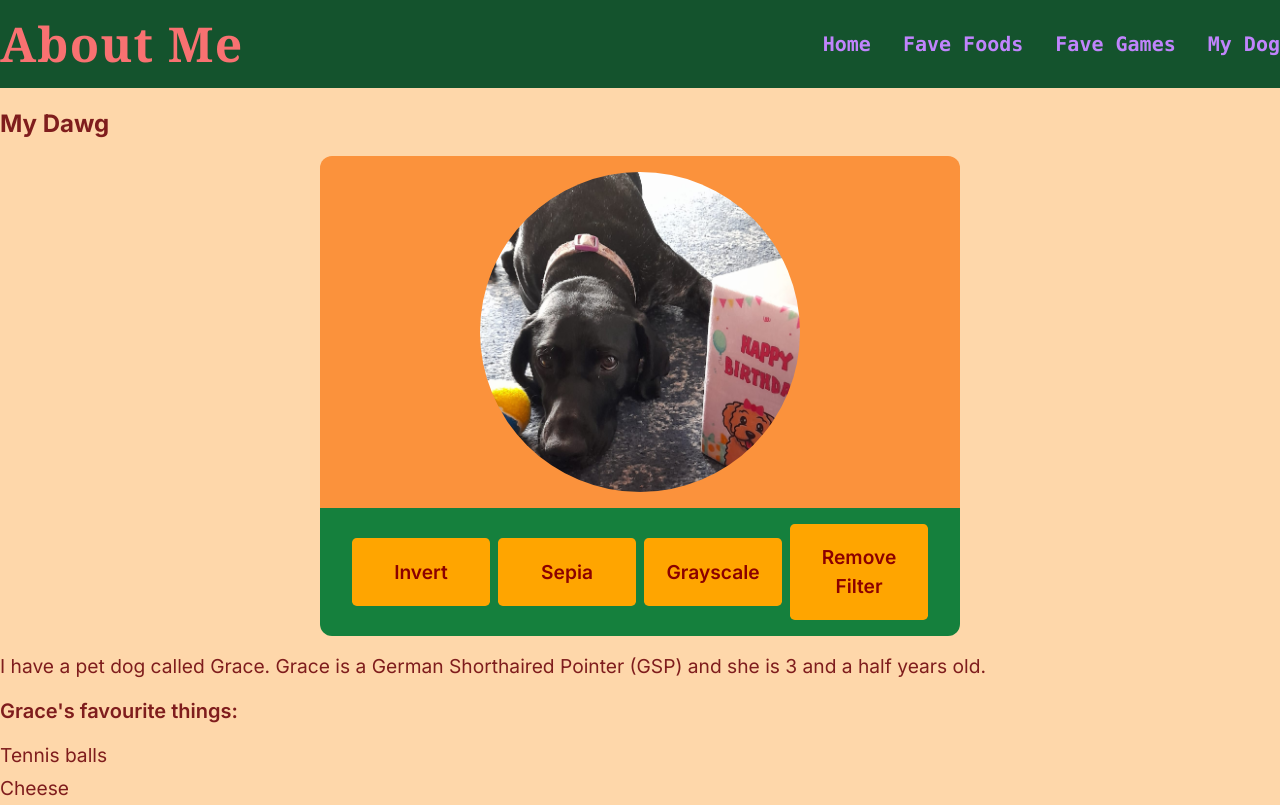
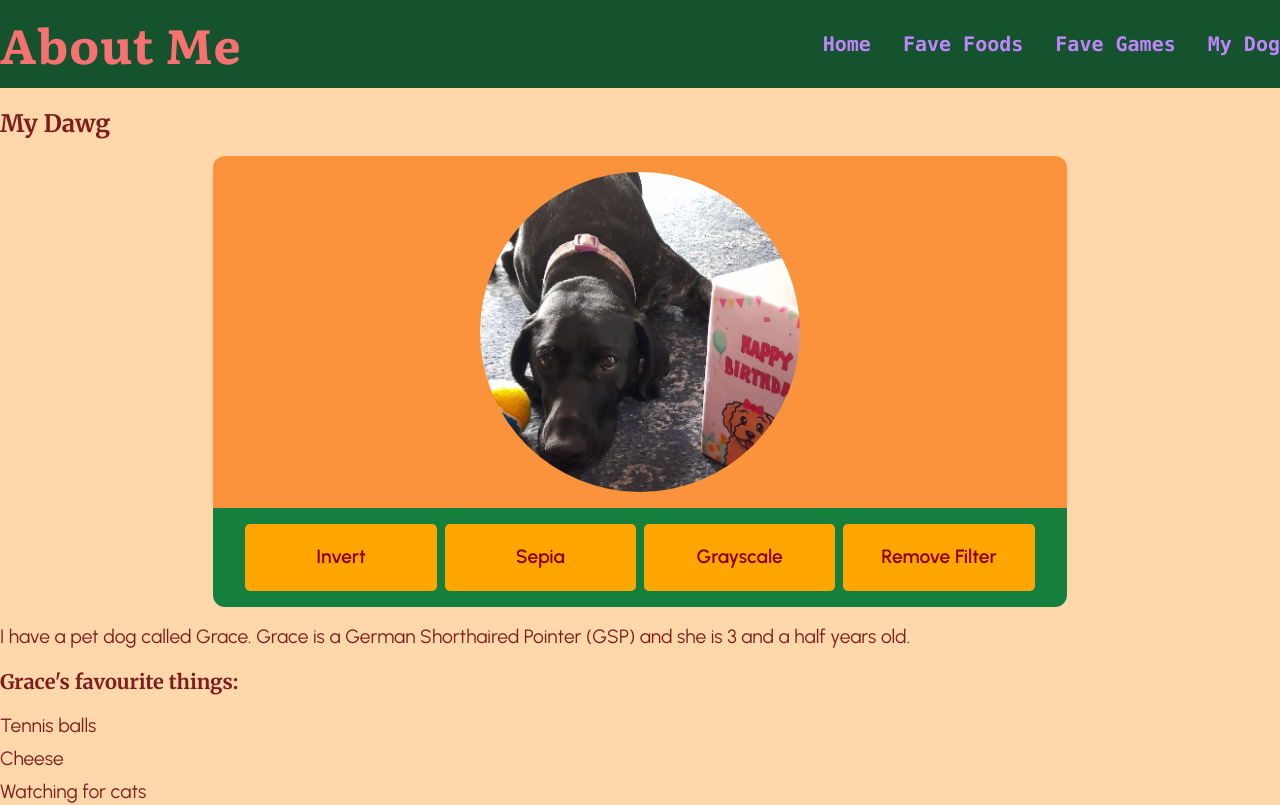
Before and after one commit to leemander/next-about-me, a Next.js app: page /dog in a window 1280 px wide. Shown: the top 805 px of the page. Built offline with nearby package versions, Linux system fonts and the light colour scheme.

Commit message:
Add fonts

```diff
--- a/src/app/dog/page.tsx
+++ b/src/app/dog/page.tsx
@@ -12,6 +12,7 @@ export const metadata: Metadata = {
 
 type filterQuery = { filter: string };
 import Image from "next/image";
+import { merriweather } from "@/app/layout";
 
 export default function Page({ searchParams }: { searchParams: filterQuery }) {
   const filter = searchParams.filter;
@@ -19,8 +20,8 @@ export default function Page({ searchParams }: { searchParams: filterQuery }) {
   return (
     <main className="bg-orange-200 text-red-900 py-5">
       <div className="container mx-auto h-full">
-        <h2 className="text-2xl font-bold">My Dawg</h2>
-        <div className="mx-auto w-1/2 grid my-4">
+        <h2 className={`text-2xl ${merriweather.className}`}>My Dawg</h2>
+        <div className="mx-auto w-2/3 grid my-4">
           <div className="bg-orange-400 w-full rounded-t-xl">
             <Image
               className={`${filter} w-80 h-80 object-cover rounded-full my-4 mx-auto`}
@@ -68,7 +69,7 @@ export default function Page({ searchParams }: { searchParams: filterQuery }) {
           I have a pet dog called Grace. Grace is a German Shorthaired Pointer
           (GSP) and she is 3 and a half years old.
         </p>
-        <h3 className="text-xl font-semibold my-4">
+        <h3 className={`text-xl my-4 ${merriweather.className}`}>
           Grace's favourite things:
         </h3>
         <List
--- a/src/app/foods/layout.tsx
+++ /dev/null
@@ -1,6 +0,0 @@
-import { Bree_Serif } from "next/font/google";
-const bree = Bree_Serif({ weight: ["400"], subsets: ["latin-ext"] });
-
-export default function Layout({ children }: { children: React.ReactNode }) {
-  return <div className={bree.className}>{children}</div>;
-}
--- a/src/app/foods/page.tsx
+++ b/src/app/foods/page.tsx
@@ -1,6 +1,7 @@
 import List from "@/components/List";
 import type { Metadata } from "next";
 import Image from "next/image";
+import { merriweather } from "../layout";
 
 export const metadata: Metadata = {
   title: "Favourite Food | Lee Mander",
@@ -11,9 +12,11 @@ export default function Page() {
   return (
     <main className="bg-orange-200 h-full text-red-900 py-5 ">
       <div className="container mx-auto h-full">
-        <h2 className="text-2xl font-bold">My Favourite Food</h2>
+        <h2 className={`text-2xl ${merriweather.className} mb-2`}>
+          My Favourite Food
+        </h2>
         <List array={["Pizza", "Curry", "Noodles"]} />
-        <h3 className="text-2xl font-semibold my-4">Gallery</h3>
+        <h3 className={`text-2xl ${merriweather.className} my-4`}>Gallery</h3>
         <div className="flex justify-center gap-8">
           <Image
             src="/za.avif"
--- a/src/app/games/[game]/page.tsx
+++ b/src/app/games/[game]/page.tsx
@@ -1,5 +1,6 @@
 import Image from "next/image";
 import styles from "./game.module.css";
+import { merriweather } from "@/app/layout";
 
 type propsType = {
   params: { game: string };
@@ -29,7 +30,9 @@ export default function Page({ params, searchParams }: propsType) {
   return (
     <main className="py-5">
       <div className="container mx-auto h-full">
-        <h2 className="text-2xl font-bold">{renderTitle(params.game)}</h2>
+        <h2 className={`text-2xl ${merriweather.className}`}>
+          {renderTitle(params.game)}
+        </h2>
         <Image
           src={searchParams.imgUrl}
           alt={renderTitle(params.game)}
@@ -37,7 +40,7 @@ export default function Page({ params, searchParams }: propsType) {
           height={500}
           width={889}
         />
-        <h3 className="text-xl font-semibold">Why it's great:</h3>
+        <h3 className={`text-xl ${merriweather.className}`}>Why it's great:</h3>
         <p className="my-2">{searchParams.review}</p>
       </div>
     </main>
--- a/src/app/games/page.tsx
+++ b/src/app/games/page.tsx
@@ -1,10 +1,12 @@
 import { Metadata } from "next";
 import Link from "next/link";
+import { merriweather } from "../layout";
 
 export const metadata: Metadata = {
   title: "Favourite Games | Lee Mander",
   description: "Lee Mander's favourite video games",
 };
+
 export default function Page() {
   const games = [
     {
@@ -41,7 +43,9 @@ export default function Page() {
   return (
     <main className="bg-orange-200 text-red-900 py-5">
       <div className="container mx-auto h-full">
-        <h2 className="text-2xl font-bold">My Favourite Video Games</h2>
+        <h2 className={`text-2xl ${merriweather.className}`}>
+          My Favourite Video Games
+        </h2>
         <ul className="grid gap-2 my-4">
           {games.map((game, index) => {
             return (
--- a/src/app/layout.tsx
+++ b/src/app/layout.tsx
@@ -1,11 +1,16 @@
 import type { Metadata } from "next";
-import { Inter } from "next/font/google";
+import { Urbanist, Merriweather } from "next/font/google";
 import "./globals.css";
 
 import Header from "@/components/Header";
 import Footer from "@/components/Footer";
 
-const inter = Inter({ subsets: ["latin"] });
+const urbanist = Urbanist({ subsets: ["latin"] });
+
+export const merriweather = Merriweather({
+  weight: ["700"],
+  subsets: ["latin"],
+});
 
 export const metadata: Metadata = {
   title: "About Me | Lee Mander",
@@ -19,7 +24,7 @@ export default function RootLayout({
 }) {
   return (
     <html lang="en">
-      <body className={inter.className}>
+      <body className={urbanist.className}>
         <div className="grid grid-rows-layout min-h-screen bg-orange-200 text-red-900">
           <Header />
           {children}
--- a/src/components/Header.tsx
+++ b/src/components/Header.tsx
@@ -1,10 +1,15 @@
 import Link from "next/link";
+import { Literata } from "next/font/google";
+
+const literata = Literata({ weight: ["700"], subsets: ["latin"] });
 
 export default function Header() {
   return (
     <header className="py-5 bg-green-900 text-white ">
       <div className="container mx-auto flex justify-between items-center">
-        <h1 className="text-5xl tracking-wide	text-red-400 font-bold font-serif">
+        <h1
+          className={`text-5xl tracking-wide	text-red-400 ${literata.className}`}
+        >
           About Me
         </h1>
         <nav className="text-purple-400 font-semibold font-mono text-xl">
```
